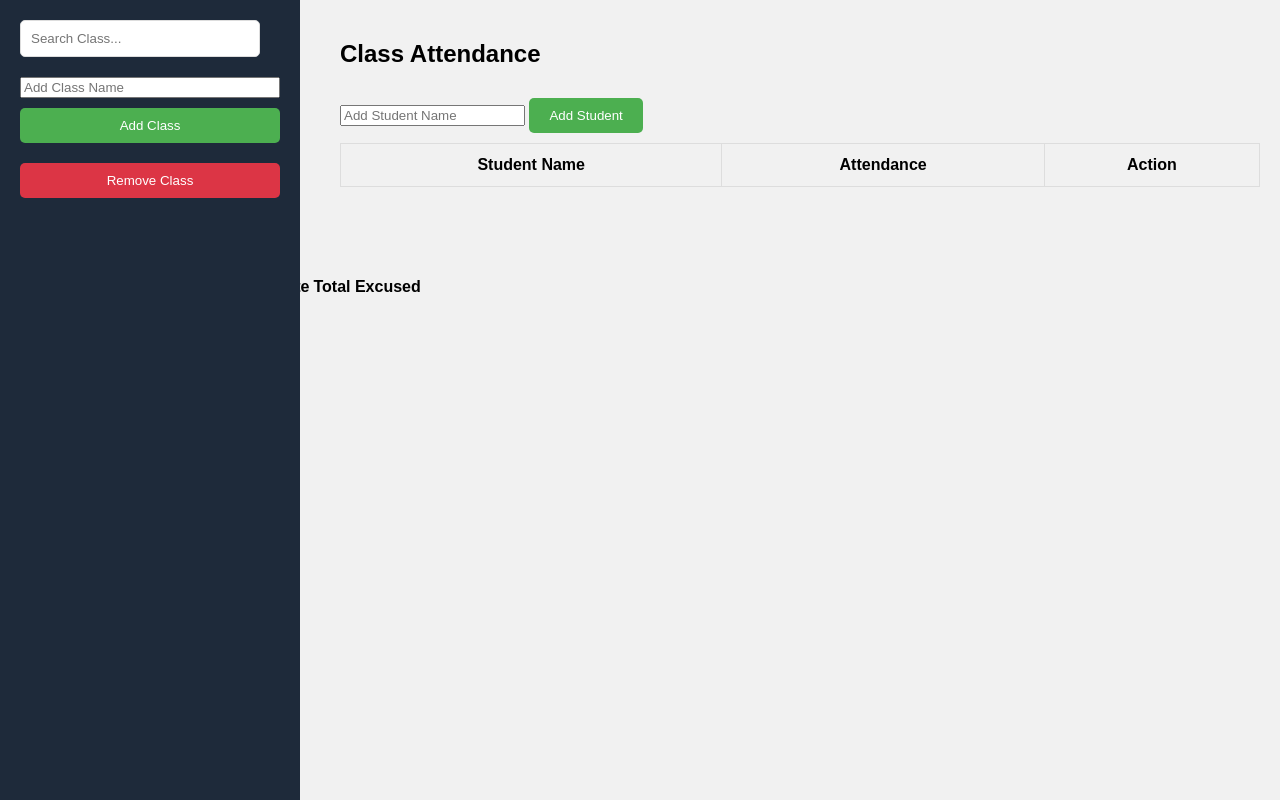
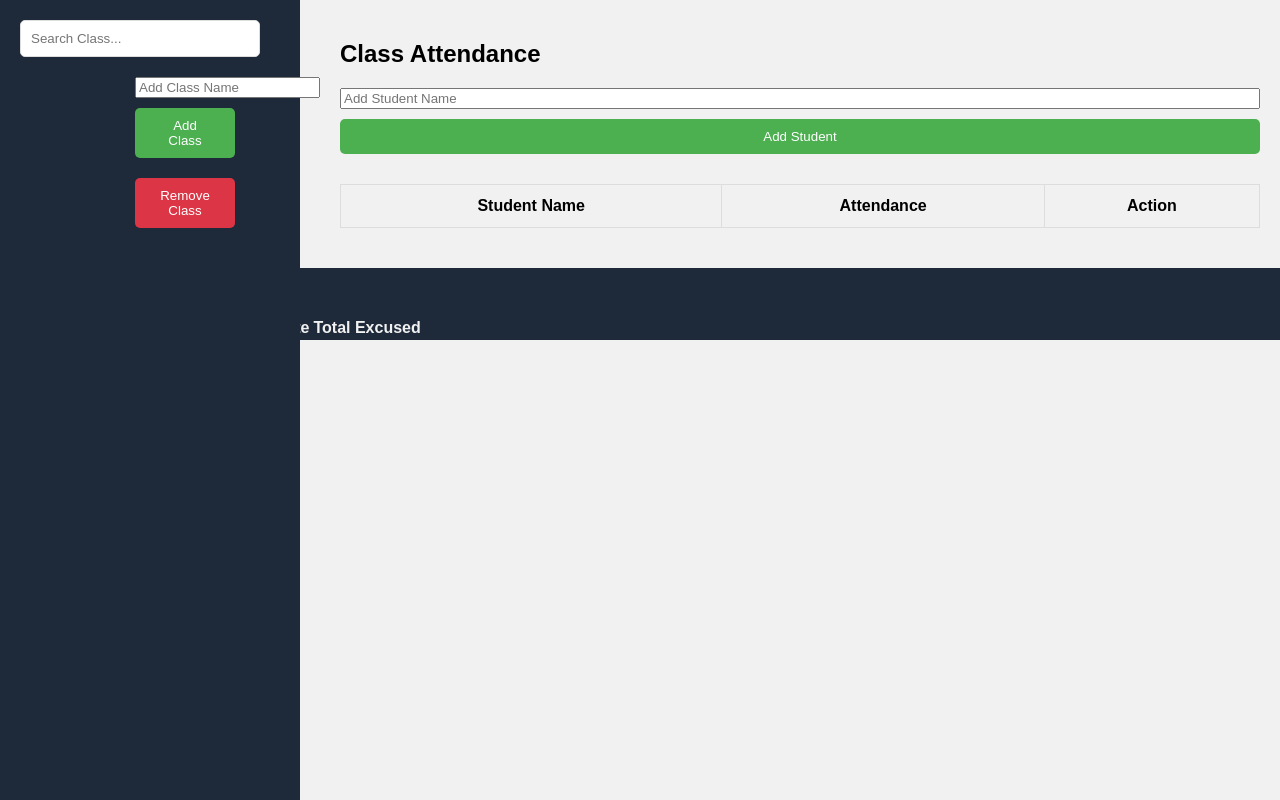
Before and after one commit to Kerbypogi-0/attendance, a plain HTML site: page index.html in a window 1280 px wide. Drawn offline with Linux system fonts and the light colour scheme.

Commit message:
style.css

```diff
--- a/style.css
+++ b/style.css
@@ -17,7 +17,11 @@ body {
   box-sizing: border-box; /* Ensure padding is inside the width */
   transition: width 0.3s ease;
 }
+.form-container {
+  width: 100px;
+  margin-left: 115px;
 
+}
 /* Search Input */
 #searchInput {
   width: calc(100% - 20px); /* Make input fit inside with padding accounted for */
@@ -29,9 +33,9 @@ body {
 }
 
 /* Ensure form elements inside the sidebar do not overflow */
-.form-container {
+.form-container1 {
   margin-bottom: 20px;
-  display: flex;
+  display:flex;
   flex-direction: column;
 }
 
@@ -221,3 +225,8 @@ button.remove-btn {
 button.remove-btn:hover {
     background-color: #c82333;
 }
+
+.attendanceSummary {
+  background-color: #1E2A3A;
+  color:#f1f1f1;
+}
```
